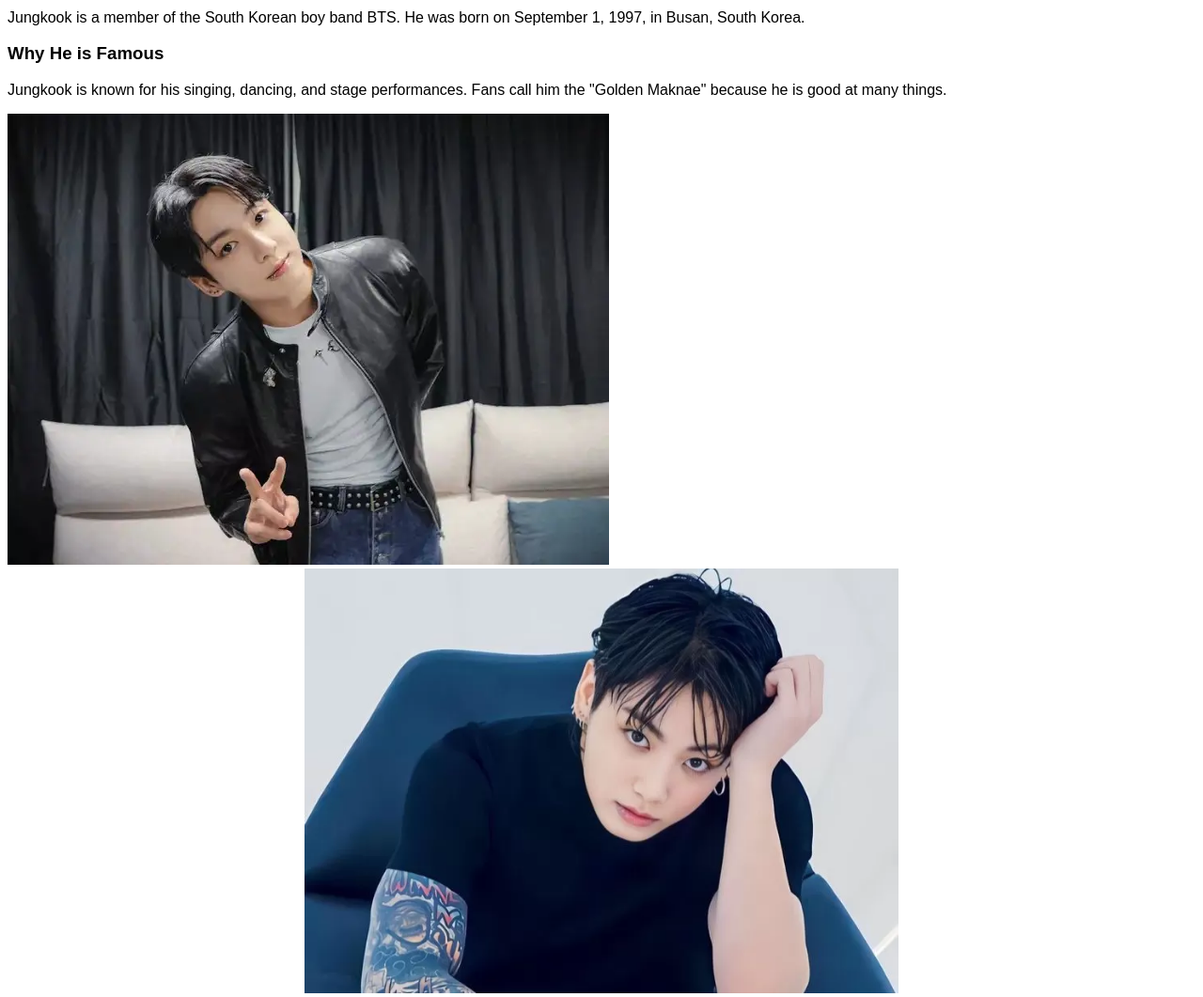
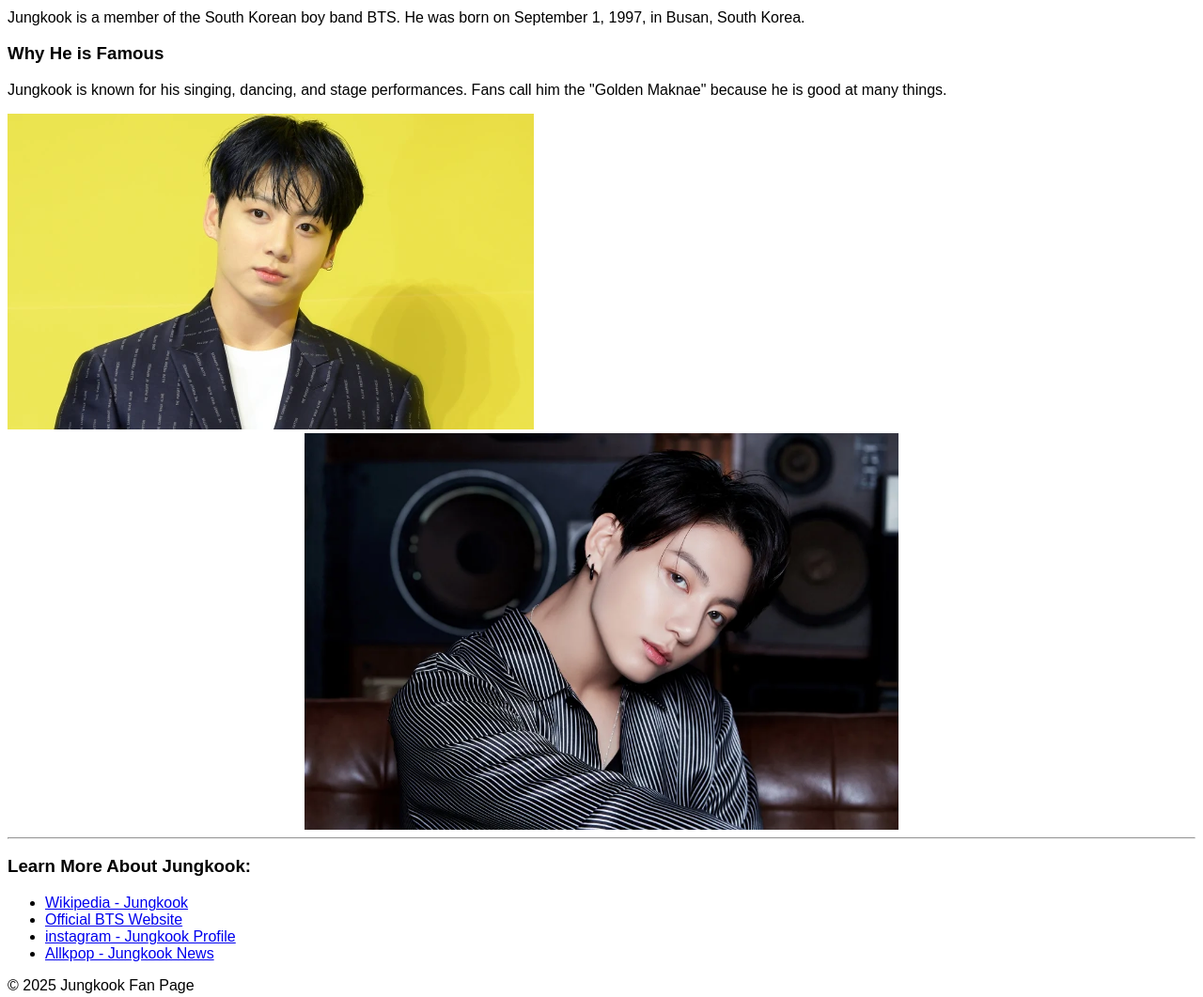
Before and after one commit to GayaAli/webprojects, a plain HTML site: page Jungkook.html in a window 1280 px wide. Shown: the part 140-1201 px from the top of the page at 94% size. Drawn offline with Linux system fonts and the light colour scheme.

Commit message:
Jungkook

```diff
--- a/Jungkook.html
+++ b/Jungkook.html
@@ -34,9 +34,9 @@
   </p>
 
   <!-- Images -->
-<img src="Jungkook Pic.webp"
+<img src="Jungkook Pic 1.webp"
   <br>
-  <img src="Jungkook Pic2.webp" alt="Jungkook picture 2" class="center">
+  <img src="JUNGKOOK-BTS.webp"Jungkook picture 2" class="center">
   <hr>
 
   <!-- Unordered list with 4 items + anchor tags -->
```
Also changed, not shown: JUNGKOOK-BTS.webp (added), Jungkook Pic 1.webp (added), Jungkook Pic.webp (deleted), Jungkook Pic2.webp (deleted), 1 other file.
